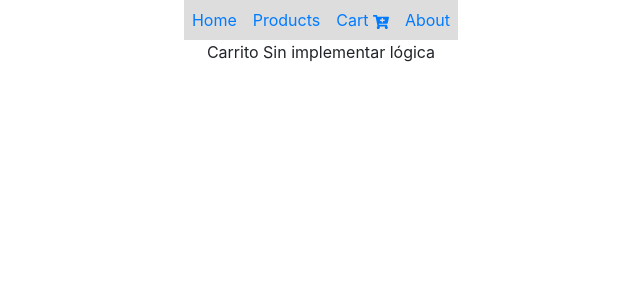
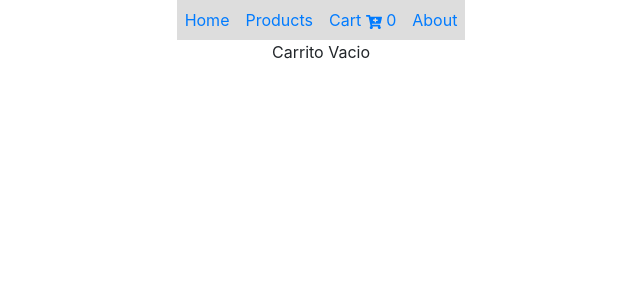
Before and after one commit to avalosjuancarlos/coder-ecommerce, a React (Create React App) app: page /cart in a window 1280 px wide. Shown: the top 300 px of the page, without its empty margins (319-959 px from the left). Built offline with nearby package versions, Linux system fonts and the light colour scheme.

Commit message:
challenge clase 10

```diff
--- a/src/App.js
+++ b/src/App.js
@@ -4,10 +4,12 @@ import NavBar from "./components/NavBar";
 import Home from "./components/Home";
 import { BrowserRouter, Switch, Route } from "react-router-dom";
 import ItemDetailContainer from "./components/ItemDetailContainer";
-import Cart from "./Cart";
+import Cart from "./components/Cart";
+import CartProvider from "./context/CartProvider";
 
 function App() {
   return (
+    <CartProvider >
     <BrowserRouter>
       <div>
         <div className="d-flex justify-content-center">
@@ -29,6 +31,7 @@ function App() {
         </Switch>
       </div>
     </BrowserRouter>
+    </CartProvider>
   );
 }
 
--- a/src/Cart.js
+++ /dev/null
@@ -1,11 +0,0 @@
-import React from "react";
-
-const Cart = ({className}) => {
-
-
-    return (<div className={className}>
-        <p>Carrito Sin implementar lógica</p>
-    </div>);
-}
-
-export default Cart;
--- /dev/null
+++ b/src/components/Cart.js
@@ -0,0 +1,18 @@
+import React, { useContext } from "react";
+import CartContext from "../context/CartContext";
+
+const Cart = ({className}) => {
+
+    const {cart, addToCart, isInCart, cartSize } = useContext(CartContext);
+
+    const cartRender = () => (
+        <ul>{cart.map((item, index) => <li key={index}> {item.id} - {item.description} - {item.amount}</li>)}</ul>
+    )
+
+    return (<div className={className}>
+        {cartSize === 0 ? <p>Carrito Vacio</p> :  cartRender()}
+
+    </div>);
+}
+
+export default Cart;
--- a/src/components/CartIcon.js
+++ b/src/components/CartIcon.js
@@ -1,6 +1,11 @@
-import React from "react";
+import React, { useContext } from "react";
 import { FaCartPlus } from "react-icons/fa";
+import CartContext from "../context/CartContext";
 
-const CartIcon = () => (<FaCartPlus/>);
+const CartIcon = () => {
+    const {cart, addToCart, isInCart, cartSize } = useContext(CartContext);
+
+    return <span><FaCartPlus/> {cartSize}</span>;
+};
 
 export default CartIcon;
--- a/src/components/ItemCount.js
+++ b/src/components/ItemCount.js
@@ -14,6 +14,10 @@ const ItemCount = ({initial = 0, min = 0, max = 10, onAdd = () => {}}) => {
     }
 
     const onAddItem = () => {
+        if(amount < 1) {
+            alert("Debe agregar al menos un producto");
+            return;
+        }
         onAdd(amount);
     }
 
--- a/src/components/ItemDetail.js
+++ b/src/components/ItemDetail.js
@@ -1,10 +1,14 @@
-import React from "react";
+import React, { useContext } from "react";
+import CartContext from "../context/CartContext";
 import ItemCount from "./ItemCount";
 
 const ItemDetail = ({id, name, description, stock }) => {
 
+    const {cart, addToCart, isInCart, cartSize } = useContext(CartContext);
+
     const onAddItem = (amount) => {
-        alert(`Se agregaron ${amount} items`);
+        //alert(`Se agregaron ${amount} items`);
+        addToCart({id, name, description, amount});
     }
 
     return (
@@ -13,7 +17,7 @@ const ItemDetail = ({id, name, description, stock }) => {
         <p>nombre: {name}</p>
         <p>descripción: {description} </p>
         <p>stock: {stock}</p>
-        <ItemCount max={stock} onAdd={onAddItem}  />
+        <ItemCount min={1} max={stock} onAdd={onAddItem}  />
         </div>
     );
 };
--- /dev/null
+++ b/src/context/CartContext.js
@@ -0,0 +1,5 @@
+import React from "react";
+
+const CartContext = React.createContext([]);
+
+export default CartContext;
--- /dev/null
+++ b/src/context/CartProvider.js
@@ -0,0 +1,28 @@
+import React, { useState } from "react";
+import CartContext from "./CartContext";
+
+export default function CartProvider({defaultValue = [], children}) {
+    const [cart, setCart] = useState(defaultValue);
+
+    function getItem(id){
+        return cart.find(obj => obj.id === id);
+    }
+
+    function isInCart(id){
+        return id === undefined ? undefined : getItem(id) !== undefined;
+    }
+
+    function addToCart(item){
+        // Si existe el item en el carrito no lo agregamos para simplificar la lógica
+        // Sino deberíamos buscar en que lugar se encuentra y realizar el reemplazo o modificación
+        if(isInCart(item && item.id)) {
+            return;
+        }
+        setCart([...cart, item]);
+
+    }
+
+    return <CartContext.Provider value={{cart, addToCart, isInCart, cartSize: cart.length }}>
+        {children}
+    </CartContext.Provider>
+}
```
